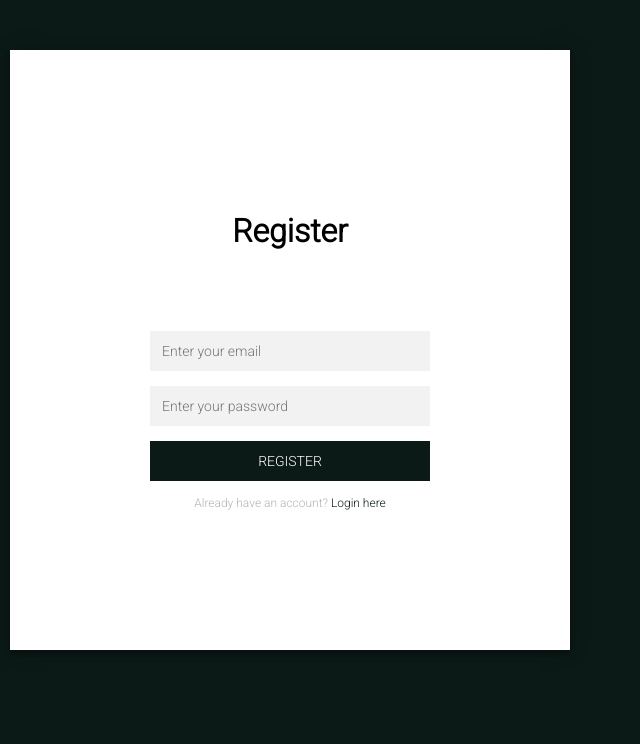
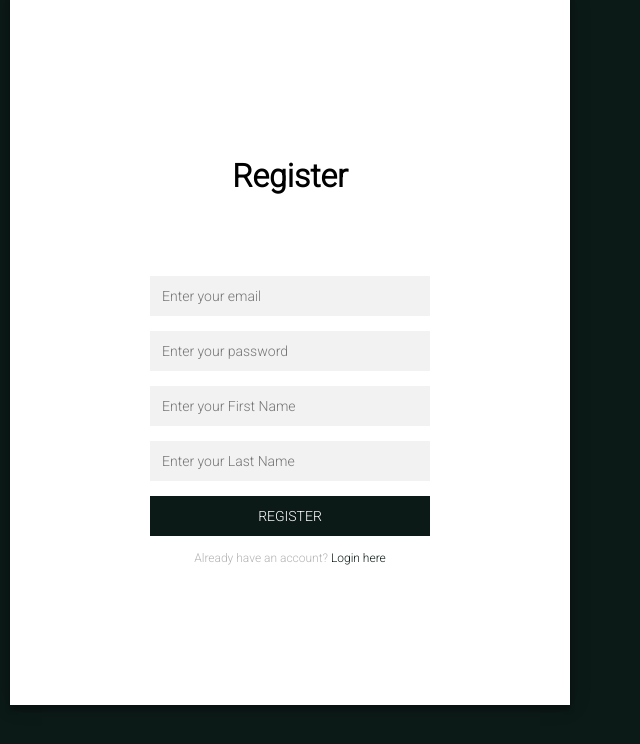
Before and after one commit to Jay423/Travel-Itinerary-Planner_AppDev-Finals, a React (Vite) app in the folder Client/: page /register in a window 1280 px wide. Shown: the top 744 px of the page, without its empty margins (0-640 px from the left). Built offline with nearby package versions, Linux system fonts and the light colour scheme.

Commit message:
Added more inputs for register jsx
I added more inputs for the register jsx so that the requirements for pfp.jsx can be met.

```diff
--- a/Client/src/pages/register/registerUser.jsx
+++ b/Client/src/pages/register/registerUser.jsx
@@ -63,6 +63,25 @@ function App() {
             required
           />
 
+          <input
+            type="fname"
+            name="fname"
+            placeholder="Enter your First Name"
+            value={data.fname}
+            onChange={handleInputChange}
+            required
+          />
+
+          <input
+            type="lname"
+            name="lname"
+            placeholder="Enter your Last Name"
+            value={data.lname}
+            onChange={handleInputChange}
+            required
+          />
+
+
           {error && <p className="error-message">{error}</p>}
           {success && <p className="success-message">{success}</p>}
           <button type="submit">Register</button>
```
